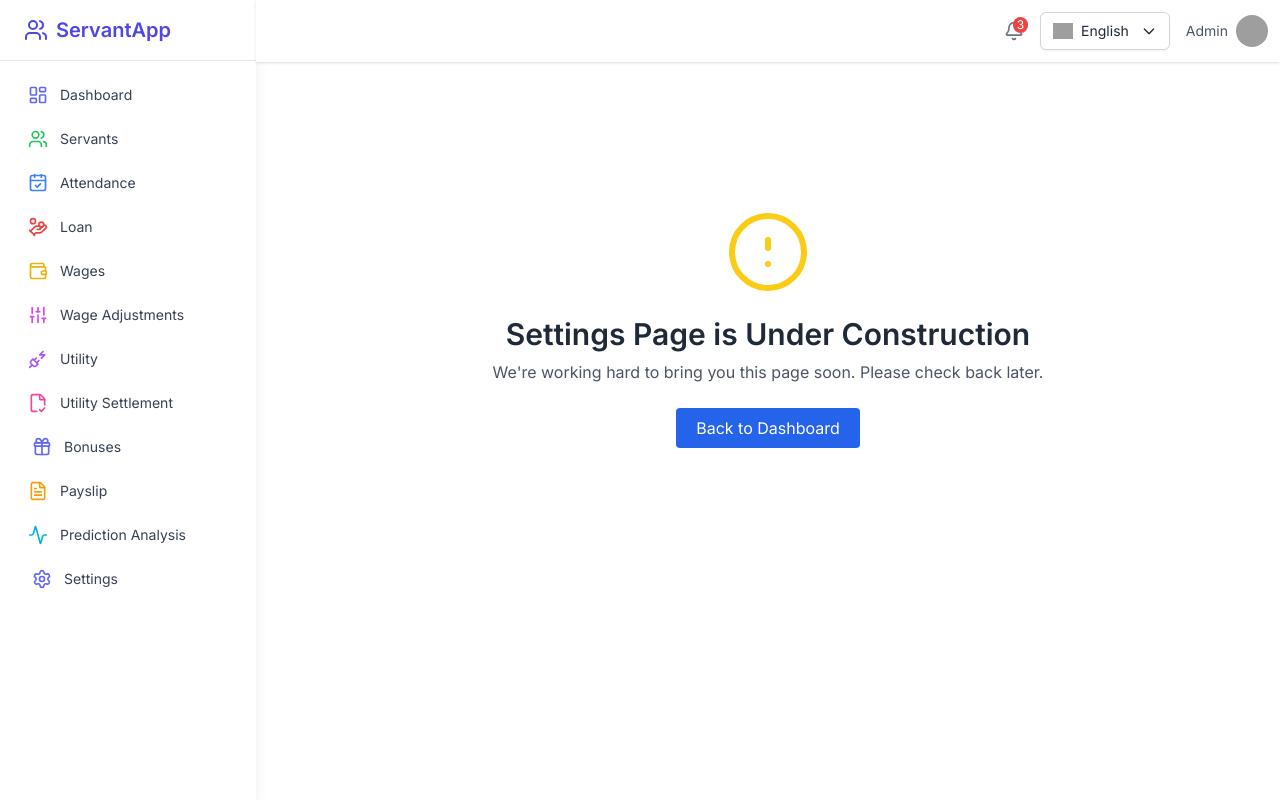
After one commit to Isuama/python-everything, a Flask app: template templates/settings.html in a window 1280 px wide. The commit adds this page. Run offline with Flask 3, Linux system fonts and the light colour scheme; the template is opened without the code that fills it, so the values that code supplies are empty; some libraries are stand-ins or nearby versions; grey boxes are pictures that could not be loaded.

Commit message:
page routing fixes added

```diff
--- a/app.py
+++ b/app.py
@@ -12,7 +12,10 @@ from application.routes.wages_routes import wage_bp
 from application.routes.utility_routes import utility_bp
 from application.routes.utility_settlement_routes import utility_settlement_bp
 from application.routes.bonus_routes import bonus_bp
-#from application.routes.payslip_routes import payslip_bp
+from application.routes.payslip_routes import payslip_bp
+from application.routes.settings_routes import settings_bp
+from application.routes.prediction_routes import prediction_bp
+
 from infrastructure.config.translation_config import TranslationConfig
 from flask_babel import Babel, gettext as _
 
@@ -43,6 +46,8 @@ def create_app():
     app.register_blueprint(utility_bp)
     app.register_blueprint(utility_settlement_bp)
     app.register_blueprint(bonus_bp)
-    #app.register_blueprint(payslip_bp)
+    app.register_blueprint(payslip_bp)
+    app.register_blueprint(settings_bp)
+    app.register_blueprint(prediction_bp)
 
     return app
--- a/templates/base.html
+++ b/templates/base.html
@@ -89,7 +89,8 @@
 
       <!-- Top Bar -->
       <header class="flex items-center justify-between bg-white px-3 py-3 shadow">
-        <h1 class="text-lg font-semibold text-gray-700">{% block title_dashboard %}{{ _('Dashboard') }}{% endblock %}</h1>
+        <!-- <h1 class="text-lg font-semibold text-gray-700">{% block title_dashboard %}{{ _('Dashboard') }}{% endblock %}</h1> -->
+         <h1 class="text-lg font-semibold text-gray-700"></h1>
         <div class="flex items-center gap-4 relative">
   <!-- Notification Bell -->
   <button class="relative">
@@ -157,9 +158,9 @@
       <!-- Flash messages -->
       <main class="px-3 pt-6">
       <!-- Page Heading -->
-      <div class="mb-4">
+      <!-- <div class="mb-4">
         <h1 class="text-xl font-semibold text-gray-800">{% block content_dashboard %}{{ _('Dashboard') }}{% endblock %}</h1>
-      </div>
+      </div> -->
         <!-- Toast Notification -->
         <div class="fixed top-4 right-4 z-50 space-y-2">
           {% with messages = get_flashed_messages(with_categories=true) %}
--- /dev/null
+++ b/templates/settings.html
@@ -0,0 +1,18 @@
+{% extends "base.html" %}
+{% block title %}Servants{% endblock %}
+{% block page_heading %}Servants{% endblock %}
+
+{% block content %}
+<div class="flex flex-col items-center justify-center min-h-[60vh] text-center px-4">
+  <div class="text-yellow-400">
+    <svg xmlns="http://www.w3.org/2000/svg" class="h-24 w-24 mb-4" fill="none" viewBox="0 0 24 24" stroke="currentColor">
+      <path stroke-linecap="round" stroke-linejoin="round" stroke-width="1.5" d="M12 9v2m0 4h.01M21 12a9 9 0 11-18 0 9 9 0 0118 0z" />
+    </svg>
+  </div>
+  <h1 class="text-3xl font-semibold text-gray-800 mb-2">Settings Page is Under Construction</h1>
+  <p class="text-gray-600 mb-6">We're working hard to bring you this page soon. Please check back later.</p>
+  <a href="{{ url_for('Dashboard.dashboard') }}" class="inline-block bg-blue-600 text-white px-5 py-2 rounded hover:bg-blue-700 transition">
+    Back to Dashboard
+  </a>
+</div>
+{% endblock %}
```
Also changed, not shown: application/routes/payslip_routes.py (+4 -5 lines), application/routes/prediction_routes.py (added, +10 -0 lines), application/routes/settings_routes.py (added, +10 -0 lines), infrastructure/adapters/repositories/cosmos/loan_repository.py (+25 -5 lines), templates/prediction.html (added, +18 -0 lines).
